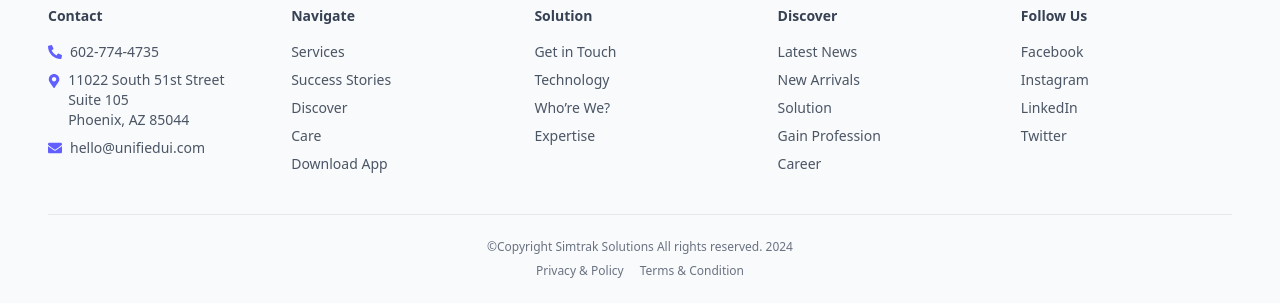
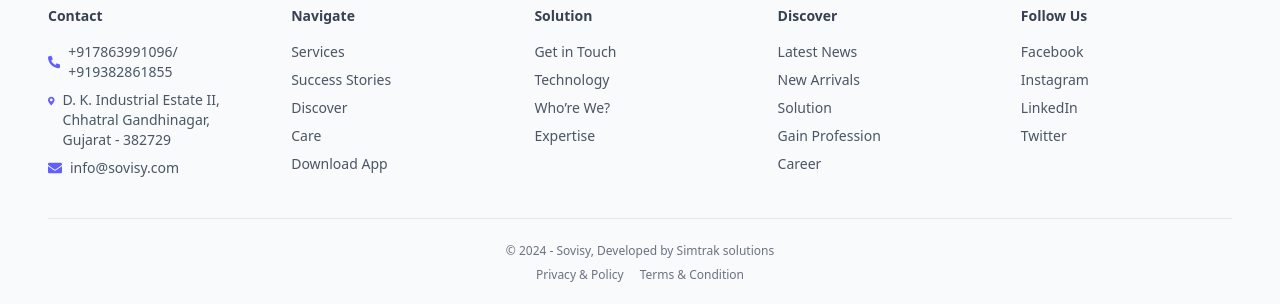
Before and after one commit to om-151/sovisy, a React (Vite) app: page / in a window 1280 px wide. Shown: the part 7142-7446 px from the top of the page. Built offline with nearby package versions, Linux system fonts and the light colour scheme.

Commit message:
footer content updated

```diff
--- a/src/components/Footer/Footer.jsx
+++ b/src/components/Footer/Footer.jsx
@@ -28,14 +28,14 @@ const Footer = () => {
                         <h3 className="font-semibold mb-4">Contact</h3>
                         <ul className="space-y-2 text-gray-600">
                             <li className="flex items-center gap-2">
-                                <FaPhoneAlt className="text-indigo-500" /> 602-774-4735
+                                <FaPhoneAlt className="text-indigo-500" />+917863991096/ +919382861855
                             </li>
                             <li className="flex items-start gap-2">
                                 <FaMapMarkerAlt className="text-indigo-500 mt-1" />
-                                <span>11022 South 51st Street Suite 105<br />Phoenix, AZ 85044</span>
+                                <span>D. K. Industrial Estate II, Chhatral Gandhinagar, Gujarat - 382729</span>
                             </li>
                             <li className="flex items-center gap-2">
-                                <FaEnvelope className="text-indigo-500" /> hello@unifiedui.com
+                                <FaEnvelope className="text-indigo-500" />info@sovisy.com
                             </li>
                         </ul>
                     </div>
@@ -90,7 +90,7 @@ const Footer = () => {
                 {/* Bottom Links */}
                 <div className="mt-10 text-center text-xs text-gray-500 border-t border-gray-200 pt-6">
                     <p>
-                        ©Copyright Simtrak Solutions All rights reserved. 2024
+                        &copy; 2024 - Sovisy, Developed by Simtrak solutions
                     </p>
                     <div className="mt-2 space-x-4">
                         <a href="#" className="hover:underline">Privacy & Policy</a>
```
